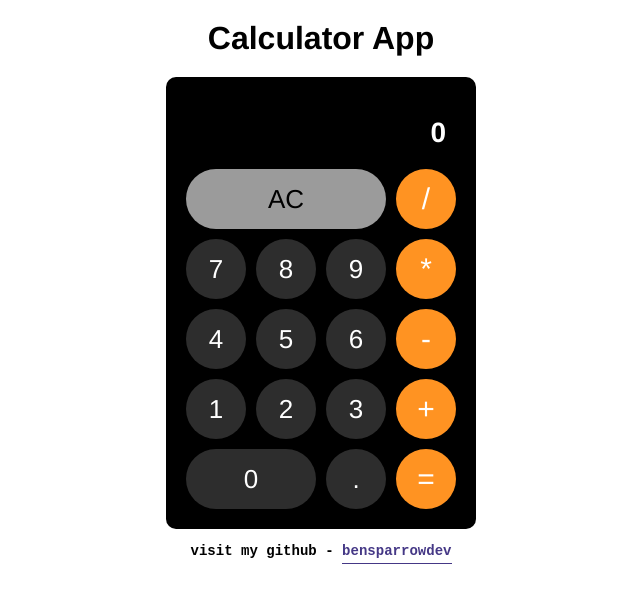
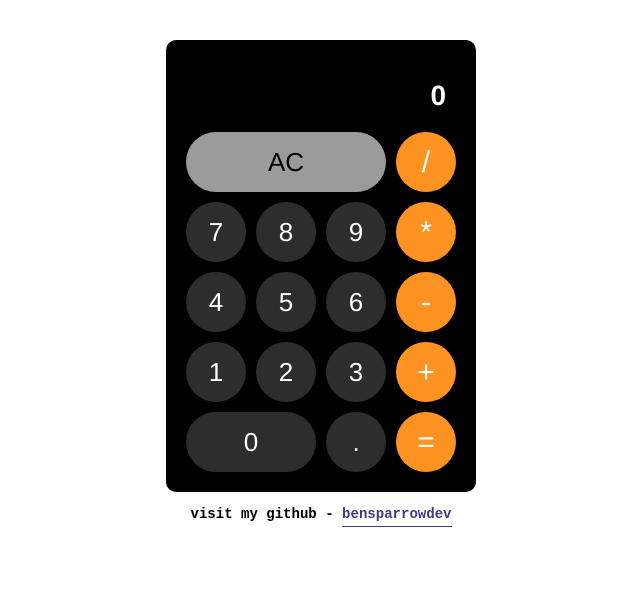
Before and after one commit to bensparrowdev/calculator_app, a React (Create React App) app: page / in a window 1280 px wide. Shown: the top 596 px of the page, without its empty margins (319-959 px from the left). Built offline with nearby package versions, Linux system fonts and the light colour scheme.

Commit message:
updated favicon

```diff
--- a/src/App.js
+++ b/src/App.js
@@ -48,7 +48,7 @@ class App extends Component {
   render() {
     return (
       <div className="main">
-        <h1>Calculator App</h1>
+        <h1></h1>
         <div className="calculator">
           <div className="screen">
             <h2>{this.state.screen}</h2>
```
Also changed, not shown: public/favicon.png (added), 1 other file (tests, documents, lock files or other folders).
